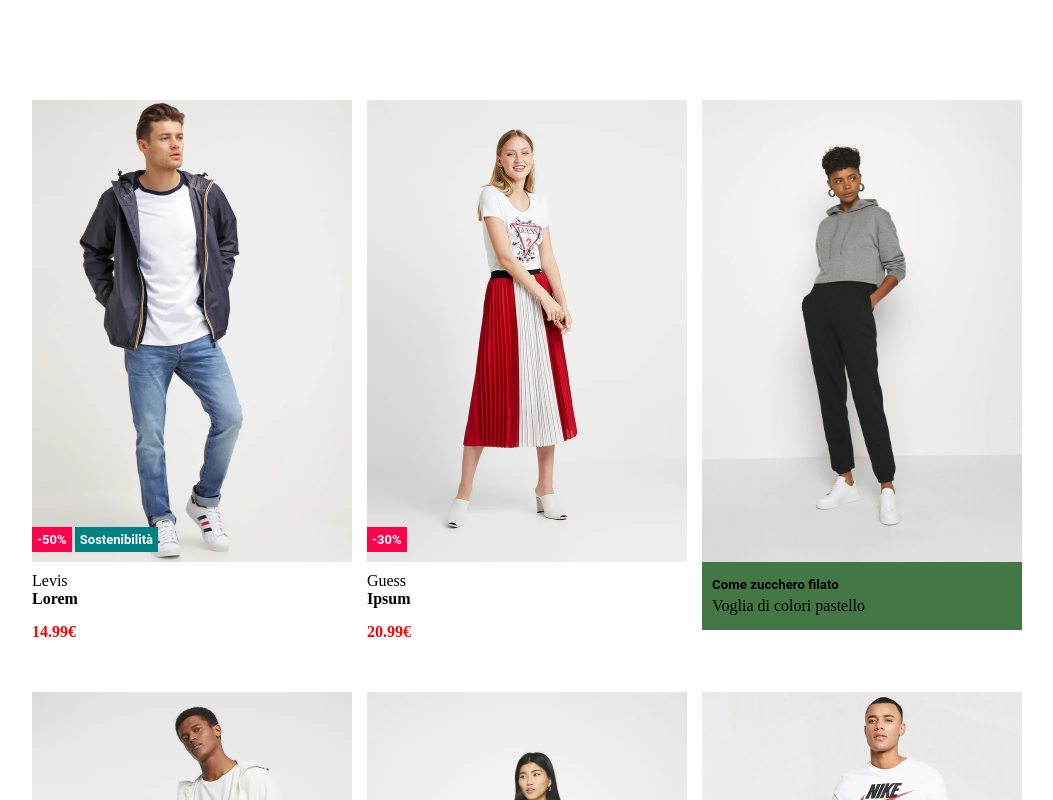
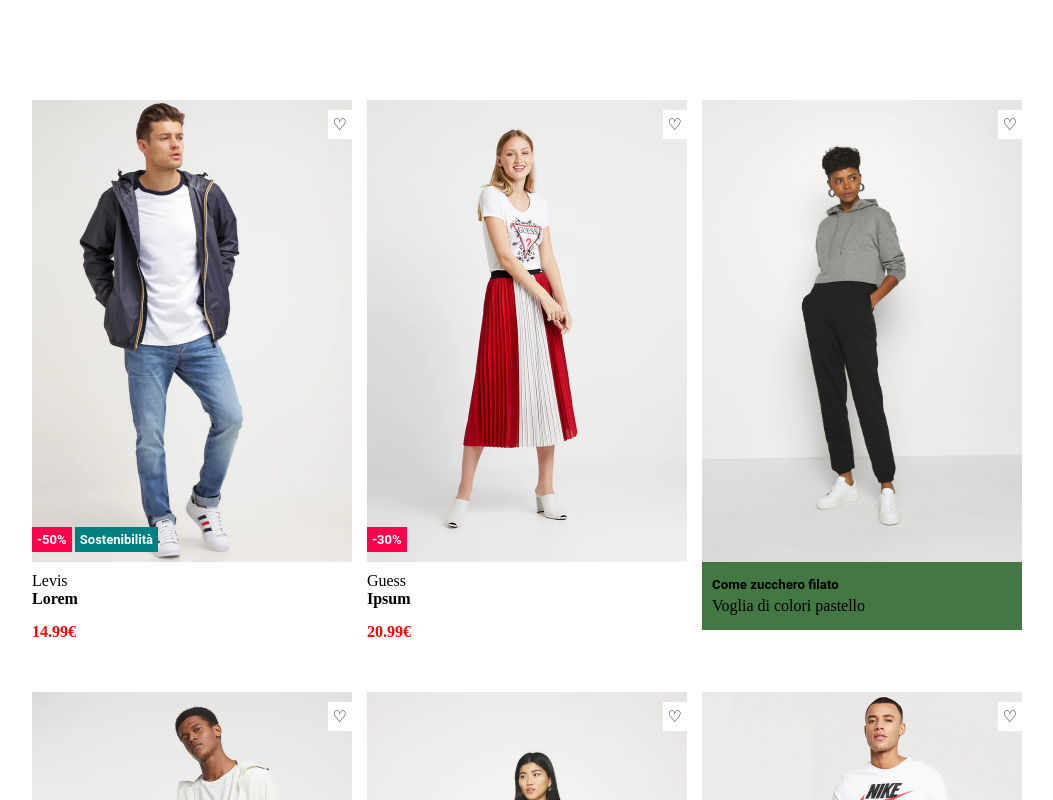
Before and after one commit to Sergiod3x/htmlcss-shop, a plain HTML site: page index.html in a window 1280 px wide. Shown: the top 800 px of the page, without its empty margins (113-1166 px from the left). Drawn offline with Linux system fonts and the light colour scheme.

Commit message:
cuoricino

```diff
--- a/css/style.css
+++ b/css/style.css
@@ -229,3 +229,12 @@ display: none;
       background-color: teal;
       padding: 5px;
   }
+
+.heart{
+    position: absolute;
+    top: 10px;
+    right: 0px;
+    background-color: white;
+    text-align: center;
+    padding: 5px;
+}
--- a/index.html
+++ b/index.html
@@ -25,7 +25,8 @@
                  <div class="etichette">
                      <span class="discount">-50%</span>
                      <span class="sostenibilità">Sostenibilità </span>
-                 </div>
+                </div>
+                <div class="heart">&#9825;</div>
              </div>
 
              <!-- Seconda immagine riga A -->
@@ -41,6 +42,7 @@
                  <div class="etichette">
                     <span class="discount">-30%</span>
                 </div>
+                <div class="heart">&#9825;</div>
              </div>
 
              <!-- Terza immagine riga A -->
@@ -52,6 +54,7 @@
                      <H5>Come zucchero filato</H5>
                      Voglia di colori pastello
                  </div>
+                 <div class="heart">&#9825;</div>
              </div>
          </div>
 
@@ -72,6 +75,7 @@
                             <span class="discount">-50%</span>
                             <span class="sostenibilità">Sostenibilità </span>
                         </div>
+                        <div class="heart">&#9825;</div>
                     </div>
 
                     <!-- Seconda immagine riga B -->
@@ -84,6 +88,7 @@
                             <h4>Ipsum</h4>
                             <div class="price">99.99€</div>
                         </div>
+                        <div class="heart">&#9825;</div>
                     </div>
 
                     <!-- Terza immagine riga B -->
@@ -99,6 +104,7 @@
                         <div class="etichette">
                             <span class="sostenibilità">Sostenibilità </span>
                         </div>
+                        <div class="heart">&#9825;</div>
                     </div>
                 </div>
 
```
